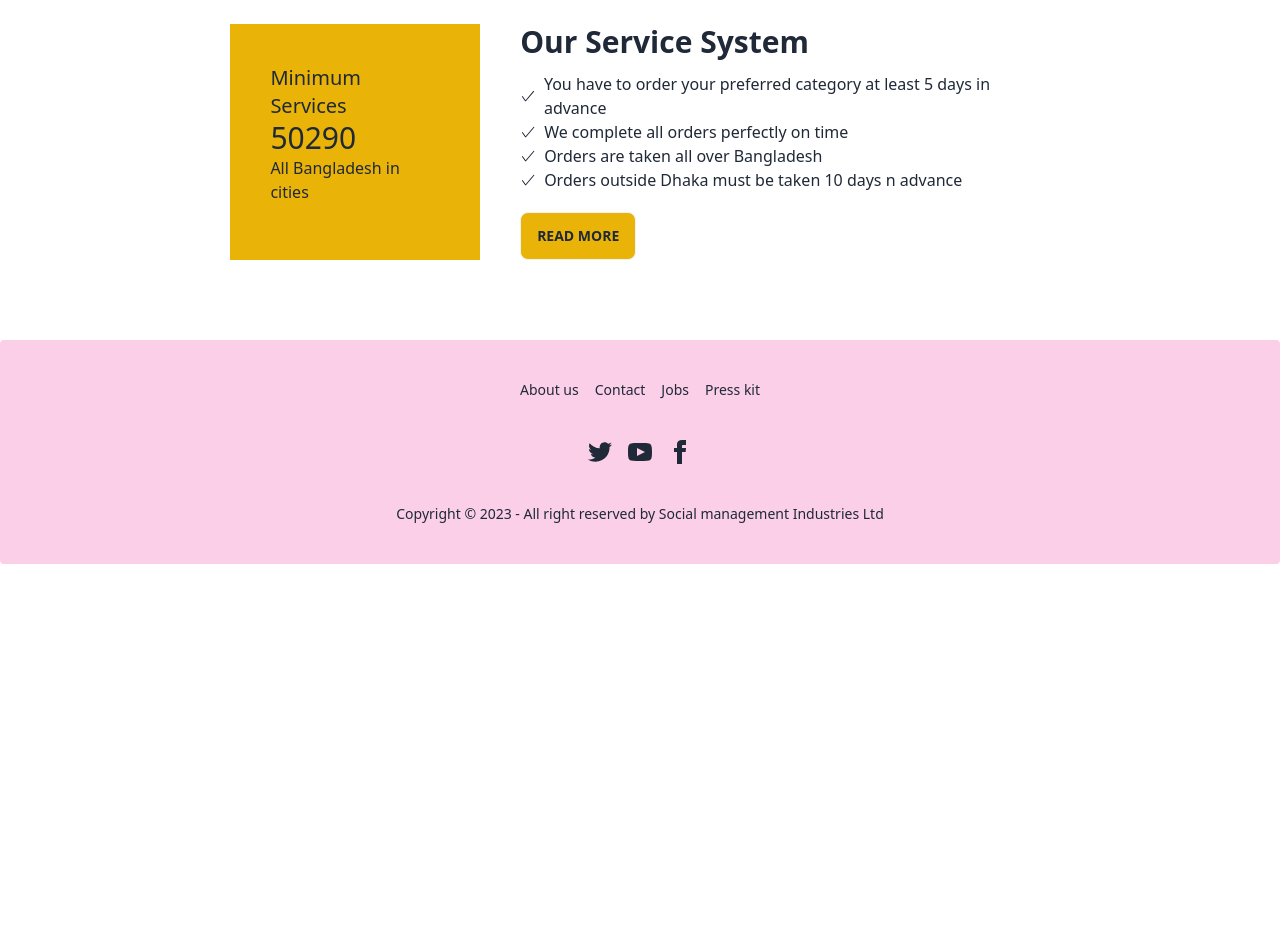
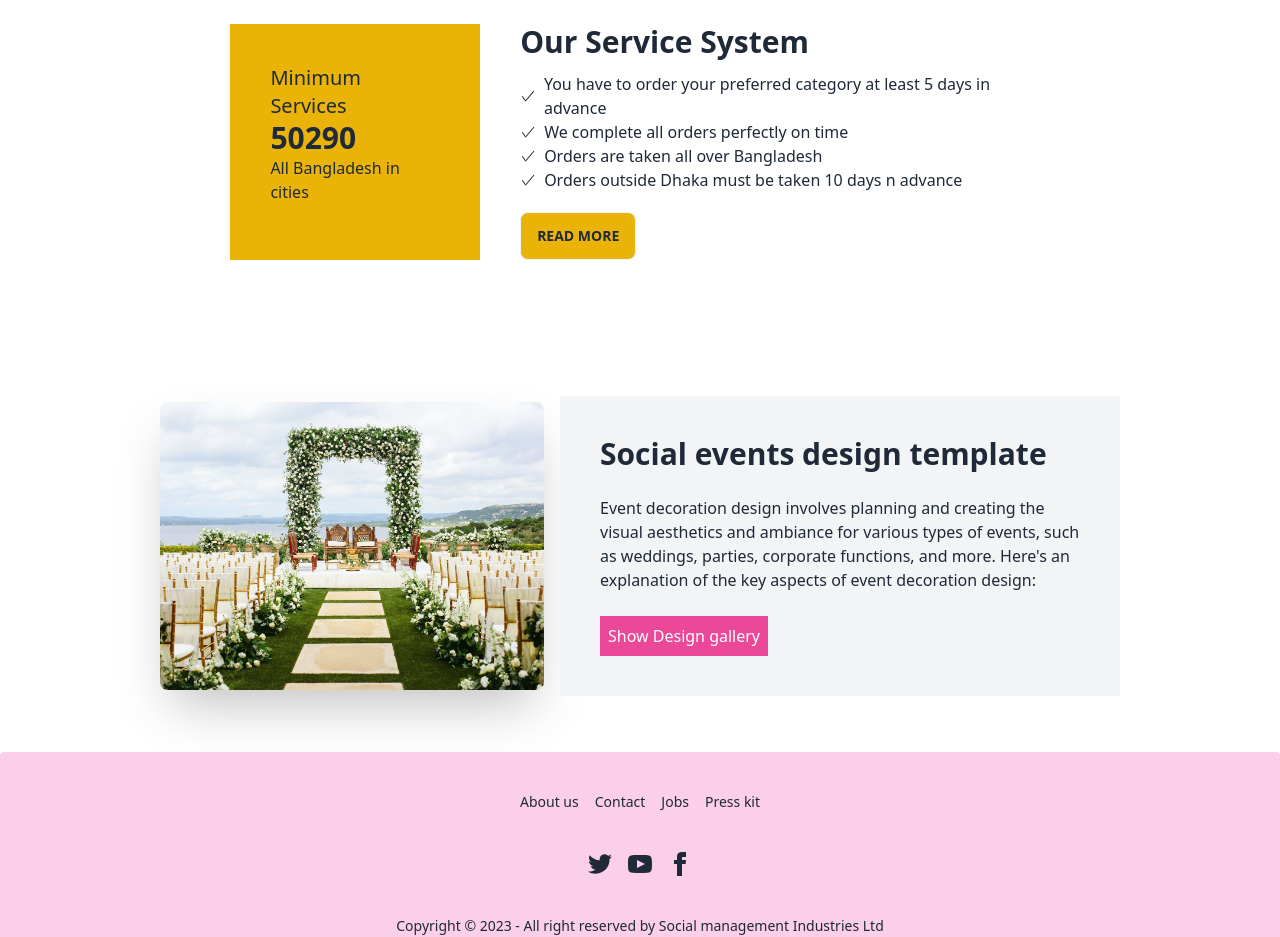
Before and after one commit to morsalinamunmun/Social-Event-website, a React (Vite) app: page / in a window 1280 px wide. Shown: the part 1860-2797 px from the top of the page. Before the commit the page ends 2424 px from the top, so only its background shows below. Built offline with nearby package versions, Linux system fonts and the light colour scheme; no server answers.

Commit message:
gallery private routes created

```diff
--- /dev/null
+++ b/src/components/Gift/Gift.jsx
@@ -0,0 +1,18 @@
+import { Link } from 'react-router-dom';
+import decoration from '../../assets/Decoration.jpg'
+const Gift = () => {
+    return (
+        <div className="hero max-w-6xl mx-auto py-10">
+        <div className="hero-content flex-col lg:flex-row mx-20">
+          <img src={decoration} className="max-w-sm rounded-lg shadow-2xl" />
+          <div className='bg-gray-100 p-10'>
+            <h1 className="text-3xl font-bold">Social events design template</h1>
+            <p className="py-6">Event decoration design involves planning and creating the visual aesthetics and ambiance for various types of events, such as weddings, parties, corporate functions, and more. Here's an explanation of the key aspects of event decoration design:</p>
+            <button className="bg-pink-500 text-white  p-2"><Link to='/gallery'>Show Design gallery</Link></button>
+          </div>
+        </div>
+      </div>
+    );
+};
+
+export default Gift;
--- a/src/components/Routes/Routes.jsx
+++ b/src/components/Routes/Routes.jsx
@@ -10,6 +10,7 @@ import PrivateRoutes from "./PrivateRoutes";
 import Profile from "../pages/Profile/Profile";
 import ErrorPage from "../pages/Shared/ErrorPage/ErrorPage";
 import About from "../pages/About/About";
+import Gallery from "../pages/Gallery/Gallery";
 
 const router = createBrowserRouter([
     {
@@ -36,6 +37,11 @@ const router = createBrowserRouter([
           element: <PrivateRoutes><Profile></Profile></PrivateRoutes>
         },
         {
+          path: '/gallery',
+          element: <PrivateRoutes><Gallery></Gallery></PrivateRoutes>,
+          loader: ()=> fetch('category-data.json')
+        },
+        {
           path: '/login',
           element: <Login></Login>
         },
--- /dev/null
+++ b/src/components/pages/Gallery/Gallery.jsx
@@ -0,0 +1,25 @@
+/* eslint-disable react/jsx-key */
+import { Link, useLoaderData } from "react-router-dom";
+
+const Gallery = () => {
+    const categories = useLoaderData();
+    return (
+        <div className="max-w-6xl mx-auto py-20">
+            <h2 className="text-3xl font-bold text-center mb-10">Gallery Design</h2>
+           <div className="grid grid-cols-2 gap-5 md:grid-cols-3 lg:grid-cols-4">
+           {
+                categories.map(category=>
+                     <><div className="w-90 h-60">
+                        <img className="w-full h-full" src={category.image_template} alt="" />
+                    </div><div className="w-90 h-60">
+                            <img className="w-full h-full" src={category.image} alt="" />
+                        </div></>
+                    )
+            }
+           </div>
+           <Link to='/' className="text-blue-500 underline mt-16">Go Back</Link>
+        </div>
+    );
+};
+
+export default Gallery;
--- a/src/components/pages/Home/Home.jsx
+++ b/src/components/pages/Home/Home.jsx
@@ -1,3 +1,4 @@
+import Gift from "../../Gift/Gift";
 import Banner from "../Shared/Banner/Banner";
 import Footer from "../Shared/Footer/Footer";
 import Navbar from "../Shared/Navbar/Navbar";
@@ -11,6 +12,7 @@ const Home = () => {
             <Banner></Banner>
             <Cards></Cards>
             <System></System>
+            <Gift></Gift>
             <Footer></Footer>
         </div>
     );
--- a/src/components/pages/Shared/Navbar/Navbar.jsx
+++ b/src/components/pages/Shared/Navbar/Navbar.jsx
@@ -9,6 +9,7 @@ const Navbar = () => {
         <li><NavLink to='/about' className={({isActive, isPending})=> isPending ? "pending" : isActive ? "text-pink-500 underline" : ""}>About Us</NavLink></li>
         <li><NavLink to='/services' className={({isActive, isPending})=> isPending ? "pending" : isActive ? "text-pink-500 underline" : ""}>Services</NavLink></li>
         <li><NavLink to='/profile' className={({isActive, isPending})=> isPending ? "pending" : isActive ? "text-pink-500 underline" : ""}>Profile</NavLink></li>
+        <li><NavLink to='/gallery' className={({isActive, isPending})=> isPending ? "pending" : isActive ? "text-pink-500 underline" : ""}>Gallery</NavLink></li>
     </>
     const handleLogOut = ()=>{
         logOut()
--- a/src/components/pages/System/System.jsx
+++ b/src/components/pages/System/System.jsx
@@ -5,7 +5,7 @@ const System = () => {
             <div className="flex mx-[18%] gap-10">
                 <div className="bg-yellow-500 p-10">
                     <p className="text-xl">Minimum Services</p>
-                    <h2 className="text-3xl">50290</h2>
+                    <h2 className="text-3xl font-semibold">50290</h2>
                     <p className="">All Bangladesh in cities</p>
                 </div>
                 <div>
```
Also changed, not shown: src/assets/Decoration.jpg (added).
